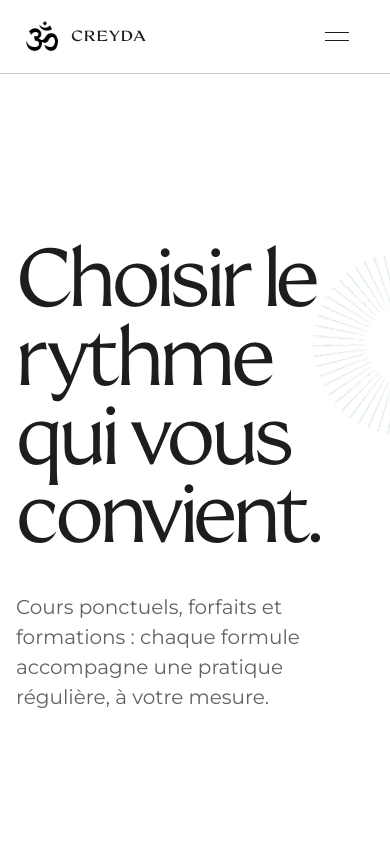
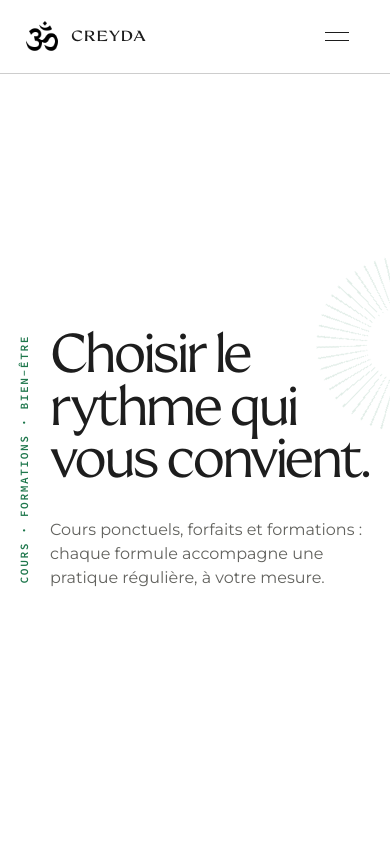
Before and after one commit to ilohest/creyda, a Nuxt app: page /tarifs in a window 390 px wide. Shown: the top 844 px of the page. Built offline with nearby package versions, Linux system fonts and the light colour scheme.

Commit message:
Refine page heroes and RES program

```diff
--- a/app/assets/css/main.css
+++ b/app/assets/css/main.css
@@ -108,15 +108,11 @@ h2 { font-size: clamp(3rem, 6.2vw, 6.8rem); }
 .opening aside { display: flex; min-height: 920px; flex-direction: column; }
 .opening aside > p { font-size: 1.15rem; line-height: 1.25; }
 .opening aside .text-link { margin-top: 80px; }
-.radiant-mark { --ray-color: var(--green); --ray-width: 1.4deg; --ray-gap: 9deg; display: block; aspect-ratio: 1; border-radius: 50%; background: repeating-conic-gradient(from 0deg, var(--ray-color) 0 var(--ray-width), transparent var(--ray-width) var(--ray-gap)); -webkit-mask: radial-gradient(circle, transparent 0 30%, #000 30.8% 100%); mask: radial-gradient(circle, transparent 0 30%, #000 30.8% 100%); animation: radiant-breathe 7s cubic-bezier(.45, 0, .2, 1) infinite alternate; transform-origin: center; pointer-events: none; }
-.radiant-mark--dense { --ray-width: 1deg; --ray-gap: 6.5deg; }
-.radiant-mark--airy { --ray-width: 1.8deg; --ray-gap: 12deg; }
+.radiant-mark { --ray-color: var(--green); --ray-width: 1.4deg; --ray-step: 9deg; display: block; aspect-ratio: 1; border-radius: 50%; background: repeating-conic-gradient(from 0deg, var(--ray-color) 0 var(--ray-width), transparent var(--ray-width) var(--ray-step)); -webkit-mask: radial-gradient(circle, transparent 0 30%, #000 30.8% 100%); mask: radial-gradient(circle, transparent 0 30%, #000 30.8% 100%); transform-origin: center; will-change: transform; pointer-events: none; }
+.radiant-mark--dense { --ray-width: 1deg; --ray-step: 7.2deg; }
+.radiant-mark--airy { --ray-width: 1.8deg; --ray-step: 12deg; }
 .radiant-mark--light { --ray-color: var(--mint); }
 .sun-mark { width: min(23vw, 300px); margin-top: auto; }
-@keyframes radiant-breathe {
-  from { transform: rotate(-2deg) scale(.98); }
-  to { transform: rotate(2deg) scale(1.025); }
-}
 .opening-main h2 { max-width: 920px; margin-bottom: 70px; }
 .opening-main img { width: 100%; height: min(72vw, 850px); object-fit: cover; filter: grayscale(1) contrast(1.08); }
 .opening-statement { max-width: 1050px; margin: 70px 0 0; font-family: var(--display); font-size: clamp(2rem, 4.3vw, 4.7rem); line-height: 1.05; letter-spacing: -.04em; }
@@ -171,9 +167,11 @@ h2 { font-size: clamp(3rem, 6.2vw, 6.8rem); }
 .footer-bottom { padding-top: 22px; display: grid; grid-template-columns: 1fr auto auto; gap: 30px; color: var(--muted); font-size: .68rem; letter-spacing: .04em; }
 .footer-credit { font-family: var(--button-font); color: var(--green); }
 
-.page-intro { padding: 110px 0 90px; }
-.page-intro h1 { max-width: 1260px; margin: 55px 0 45px; }
-.page-intro .lead { max-width: 700px; margin-left: auto; font-size: 1.25rem; color: var(--muted); }
+.page-intro { min-height: calc(100svh - 86px); padding: clamp(44px, 7vh, 82px) 0; display: grid; grid-template-columns: 30px minmax(0, 1.45fr) minmax(260px, .55fr); gap: clamp(22px, 3vw, 48px); align-items: center; }
+.page-intro .eyebrow { grid-column: 1; margin: 0; justify-self: start; color: var(--green); writing-mode: vertical-rl; transform: rotate(180deg); }
+.page-intro h1 { grid-column: 2; max-width: 940px; margin: 0; font-size: clamp(4.25rem, 7.6vw, 8.8rem); }
+.page-intro .lead { grid-column: 3; width: min(100%, 360px); margin: 0; justify-self: end; color: var(--muted); font-size: clamp(1rem, 1.25vw, 1.16rem); text-align: right; }
+.page-intro--without-eyebrow h1 { grid-column: 1 / 3; }
 .editorial-image { margin-top: 90px; }
 .editorial-image img { width: 100%; height: min(74vh, 800px); object-fit: cover; filter: grayscale(1) contrast(1.07); }
 .pillar-grid { padding: 110px 0; display: grid; grid-template-columns: repeat(3, 1fr); gap: 0; }
@@ -239,12 +237,14 @@ h2 { font-size: clamp(3rem, 6.2vw, 6.8rem); }
 .res-years p { max-width: 560px; color: var(--muted); }
 .res-training__purpose { max-width: 880px; margin: 65px 0 0 auto; font-family: var(--display); font-size: clamp(1.8rem, 3vw, 3.2rem); line-height: 1.12; letter-spacing: -.035em; }
 .res-program { padding: 120px 0; background: var(--mist); }
-.res-section-heading--compact { margin-bottom: 80px; }
+.res-section-heading--compact { margin-bottom: 62px; grid-template-columns: .48fr 1.52fr; align-items: end; }
 .res-program__grid { display: grid; grid-template-columns: repeat(2, minmax(0, 1fr)); }
-.res-program__grid article { min-height: 360px; padding: 35px 50px 45px 0; border-top: 1px solid var(--ink); }
-.res-program__grid article:nth-child(even) { padding-left: 50px; border-left: 1px solid var(--line); }
-.res-program__grid h3 { margin: 70px 0 20px; font-size: clamp(1.8rem, 3vw, 3rem); }
-.res-program__grid p { max-width: 570px; color: var(--muted); }
+.res-program__grid { gap: 52px clamp(55px, 7vw, 110px); }
+.res-program__grid article { min-height: 270px; padding: 12px 0; display: grid; grid-template-columns: 34px minmax(0, 1fr); grid-template-rows: auto 1fr; column-gap: 14px; align-content: start; }
+.res-program__grid article:nth-child(even) { padding-left: 0; }
+.res-program__grid article > span { grid-column: 1; align-self: start; margin-top: .72em; }
+.res-program__grid h3 { grid-column: 2; margin: 0; font-size: clamp(1.8rem, 3vw, 3rem); }
+.res-program__grid p { grid-column: 2; max-width: 570px; margin: 22px 0 0; color: var(--muted); }
   .res-philosophy { padding: 140px 0; display: grid; grid-template-columns: .8fr 1.2fr; gap: 10vw; }
 .res-philosophy h2 { margin: 32px 0 0; }
 .res-philosophy > div:last-child { max-width: 700px; font-size: 1.05rem; }
@@ -257,7 +257,7 @@ h2 { font-size: clamp(3rem, 6.2vw, 6.8rem); }
 .res-practical .button-light { background: var(--white); border-color: var(--white); color: var(--green); }
 .pricing-page { position: relative; overflow: hidden; }
 .pricing-page .page-intro { position: relative; z-index: 1; }
-.pricing-intro { min-height: calc(100svh - 86px); display: flex; flex-direction: column; justify-content: center; }
+.pricing-intro { min-height: calc(100svh - 86px); }
 .pricing-burst { width: clamp(180px, 25vw, 380px); position: absolute; top: 180px; right: -105px; opacity: .13; }
 .pricing-section { padding: 90px 0 120px; }
 .pricing-heading { margin-bottom: 65px; display: grid; grid-template-columns: 1.25fr .75fr; gap: 8vw; align-items: end; }
@@ -474,6 +474,11 @@ h2 { font-size: clamp(3rem, 6.2vw, 6.8rem); }
   .site-header nav { display: none; position: absolute; inset: 74px 0 auto; padding: 28px 24px; flex-direction: column; align-items: stretch; background: var(--white); border-bottom: 1px solid var(--line); }
   .site-header nav.open { display: flex; }
   .nav-cta { text-align: center; }
+  .page-intro { min-height: calc(100svh - 74px); grid-template-columns: 24px minmax(0, 1fr); grid-template-rows: auto auto; column-gap: 22px; row-gap: 42px; align-content: center; }
+  .page-intro .eyebrow { grid-column: 1; grid-row: 1 / 3; align-self: center; }
+  .page-intro h1 { grid-column: 2; grid-row: 1; max-width: 760px; }
+  .page-intro .lead { grid-column: 2; grid-row: 2; width: min(100%, 540px); justify-self: start; text-align: left; }
+  .page-intro--without-eyebrow h1, .page-intro--without-eyebrow .lead { grid-column: 1 / -1; }
   .pricing-intro { min-height: calc(100svh - 74px); }
   .hero { min-height: calc(100svh - 74px); padding: 42px 24px; grid-template-columns: 1fr; }
   .hero-kicker, .hero h1, .hero-intro { grid-column: 1; }
@@ -544,8 +549,8 @@ h2 { font-size: clamp(3rem, 6.2vw, 6.8rem); }
   .footer-directory { padding: 42px 0 65px; grid-template-columns: 1fr 1fr; gap: 48px 22px; }
   .footer-bottom { grid-template-columns: 1fr; gap: 9px; }
   .footer-bottom > :nth-child(2) { text-align: left; }
-  .page-intro { padding: 70px 0 55px; }
-  .page-intro h1 { margin: 38px 0; }
+  .page-intro { min-height: calc(100svh - 74px); padding: 48px 0; grid-template-columns: 18px minmax(0, 1fr); column-gap: 16px; row-gap: 32px; }
+  .page-intro h1 { margin: 0; font-size: clamp(3.25rem, 14vw, 5rem); }
   .editorial-image { width: 100%; margin-top: 35px; }
   .editorial-image img { height: 60vh; }
   .split-copy { padding: 75px 0; }
@@ -558,9 +563,12 @@ h2 { font-size: clamp(3rem, 6.2vw, 6.8rem); }
   .manifesto-burst { width: 250px; right: -85px; bottom: -80px; }
   .res-training { padding: 90px 0; }
   .res-years, .res-program__grid { grid-template-columns: 1fr; }
-  .res-years article, .res-program__grid article { min-height: auto; padding: 34px 0 45px; }
-  .res-years article + article, .res-program__grid article:nth-child(even) { padding-left: 0; border-left: 0; }
-  .res-years h3, .res-program__grid h3 { margin-top: 50px; }
+  .res-years article { min-height: auto; padding: 34px 0 45px; }
+  .res-years article + article { padding-left: 0; border-left: 0; }
+  .res-years h3 { margin-top: 50px; }
+  .res-program__grid { gap: 44px; }
+  .res-program__grid article, .res-program__grid article:nth-child(even) { min-height: auto; padding: 0; grid-template-columns: 30px minmax(0, 1fr); column-gap: 11px; }
+  .res-program__grid h3 { margin: 0; }
   .res-program { padding: 80px 0; }
   .res-section-heading--compact { margin-bottom: 50px; }
   .res-philosophy { padding: 90px 0; }
--- a/app/components/PageIntro.vue
+++ b/app/components/PageIntro.vue
@@ -3,7 +3,7 @@ defineProps<{ eyebrow?: string; title: string; text: string }>()
 </script>
 
 <template>
-  <section class="page-intro wrap">
+  <section class="page-intro wrap" :class="{ 'page-intro--without-eyebrow': !eyebrow }">
     <p v-if="eyebrow" class="eyebrow">{{ eyebrow }}</p>
     <h1>{{ title }}</h1>
     <p class="lead">{{ text }}</p>
--- a/app/components/RadiantMark.vue
+++ b/app/components/RadiantMark.vue
@@ -7,10 +7,48 @@ withDefaults(defineProps<{
   tone: 'green'
 })
 
+const mark = ref<HTMLElement | null>(null)
+let animationFrame = 0
+let lastFrame = 0
+let lastScrollY = 0
+let angle = 0
+let scrollBoost = 0
+
+function handleScroll() {
+  const delta = window.scrollY - lastScrollY
+  lastScrollY = window.scrollY
+  angle += delta * 0.035
+  scrollBoost = Math.min(1, scrollBoost + Math.abs(delta) / 320)
+}
+
+function animate(time: number) {
+  if (!lastFrame) lastFrame = time
+  const elapsed = Math.min(time - lastFrame, 40)
+  lastFrame = time
+  angle += elapsed * (0.0018 + scrollBoost * 0.018)
+  scrollBoost *= Math.pow(0.965, elapsed / 16.67)
+
+  const scale = 1 + Math.sin(time / 1400) * 0.018
+  if (mark.value) mark.value.style.transform = `rotate(${angle}deg) scale(${scale})`
+  animationFrame = window.requestAnimationFrame(animate)
+}
+
+onMounted(() => {
+  if (window.matchMedia('(prefers-reduced-motion: reduce)').matches) return
+  lastScrollY = window.scrollY
+  window.addEventListener('scroll', handleScroll, { passive: true })
+  animationFrame = window.requestAnimationFrame(animate)
+})
+
+onBeforeUnmount(() => {
+  window.removeEventListener('scroll', handleScroll)
+  window.cancelAnimationFrame(animationFrame)
+})
 </script>
 
 <template>
   <span
+    ref="mark"
     class="radiant-mark"
     :class="[`radiant-mark--${variant}`, `radiant-mark--${tone}`]"
     aria-hidden="true"
--- a/app/pages/tarifs.vue
+++ b/app/pages/tarifs.vue
@@ -31,7 +31,7 @@ const res = [
 <template>
   <main class="pricing-page">
     <RadiantMark variant="dense" class="pricing-burst" />
-    <PageIntro class="pricing-intro" title="Choisir le rythme qui vous convient." text="Cours ponctuels, forfaits et formations : chaque formule accompagne une pratique régulière, à votre mesure." />
+    <PageIntro class="pricing-intro" eyebrow="Cours · Formations · Bien-être" title="Choisir le rythme qui vous convient." text="Cours ponctuels, forfaits et formations : chaque formule accompagne une pratique régulière, à votre mesure." />
 
     <section class="pricing-section wrap">
       <header class="pricing-heading">
```
